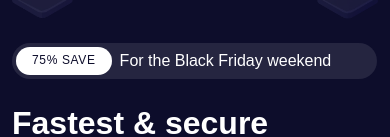
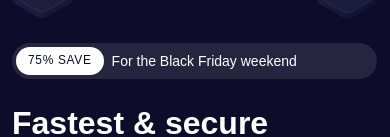
Before and after one commit to Rohit-Dhaka/Crappo, a website: page index.html in a window 390 px wide. Shown: the part 446-583 px from the top of the page. Drawn offline with Linux system fonts and the light colour scheme.

Commit message:
_add text size in mein section

```diff
--- a/index.html
+++ b/index.html
@@ -72,9 +72,9 @@
                 <div class="lg:w-[50%] px-[12px] w-full max-lg:pt-[24px] z-20">
                     <div class="rounded-[32px] bg-[#252540] max-w-[365px] flex sm:gap-[16px] p-1  gap-2">
                         <div
-                            class="bg-white text-[#0D0D2B]  lg:text-[16px] text-[12px] font-medium font-Rubik leading-[150%] tracking-[0.64px] rounded-[32px] py-[4px] px-[16px] ">
+                            class="bg-white text-[#0D0D2B]  lg:text-[16px] text-[12px] font-medium font-Rubik leading-[150%] tracking-[0.64px] rounded-[32px] py-[4px] sm:px-[16px] px-[12px] text-nowrap">
                             75% SAVE</div>
-                        <h5 class="text-white font-normal font-Rubik leading-[28px] tracking-[0.16x]">For the Black
+                        <h5 class="text-white font-normal font-Rubik leading-[28px] tracking-[0.16x] text-nowrap sm:text-[16px] text-[14px]">For the Black
                             Friday weekend</h5>
                     </div>
                     <h1
```
Also changed, not shown: dist/output.css.
